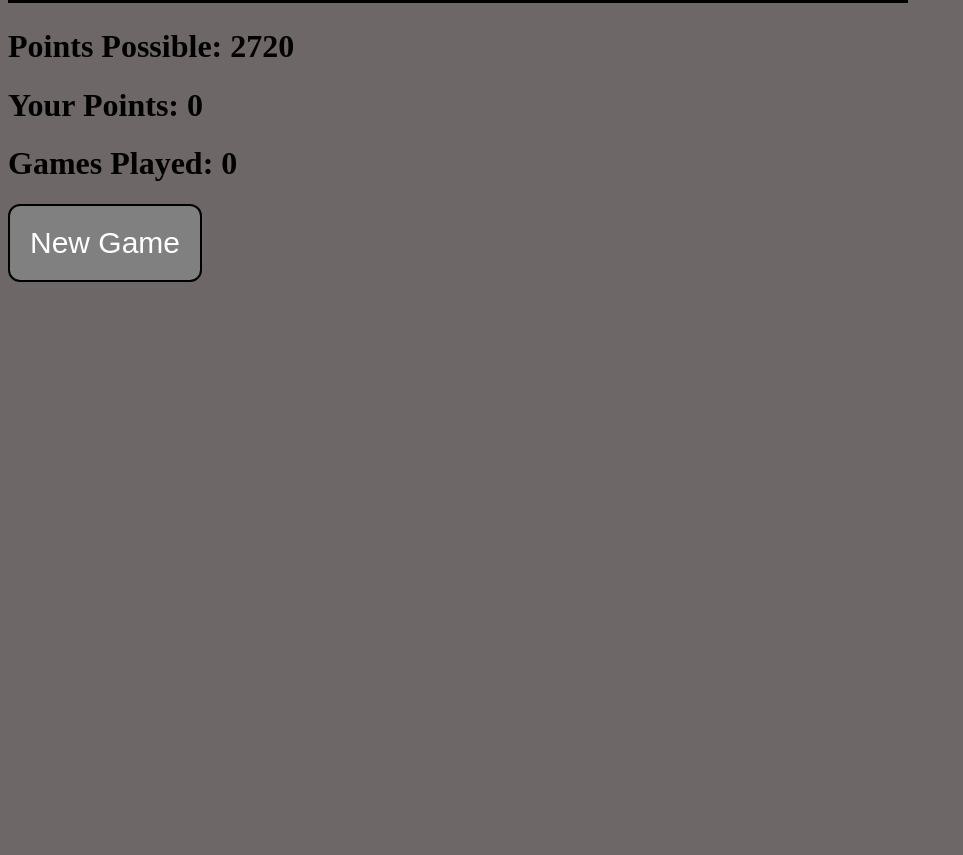
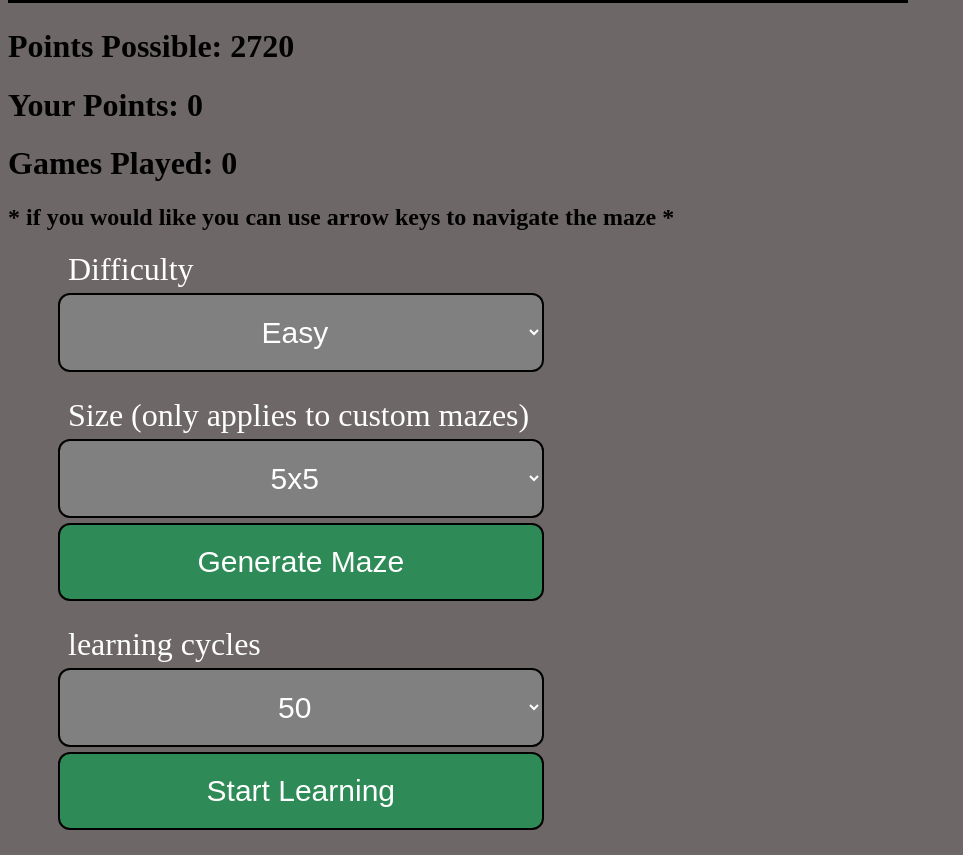
Before and after one commit to ColtonMakesStuff/machine_learning_maze, a plain HTML site: page index.html in a window 1280 px wide. Shown: the part 905-1760 px from the top of the page, without its empty margins (0-963 px from the left). Before the commit the page ends 1195 px from the top, so only its background shows below. Drawn offline with Linux system fonts and the light colour scheme.

Commit message:
added user friendly styling and buttons nothing is actve yet though on the page

```diff
--- a/index.html
+++ b/index.html
@@ -10,10 +10,55 @@
         body {
             background-color: rgb(110, 103, 103);
         }
+        .control-group {
+    display: flex;
+    flex-direction: column;
+    margin-bottom: 20px;
+    margin-left: 50px;
+}
+
+.control-group label {
+    display: flex;
+    margin-left: 10px;
+    max-width: 100%;
+    margin-bottom: 5px;
+    font-size: xx-large;
+    color: white;
+}
+select {
+    display: flex;
+    text-align: center;
+    max-width: 40%;
+    margin-bottom: 5px;
+    font-weight: lighter;
+    font-size: xx-large;
+    color: white;
+}
+.customButton {
+    display:flex;
+    justify-content: center;
+    max-width: 40%;
+    margin-bottom: 5px;
+    font-weight: lighter;
+    font-size: xx-large;
+    color: white;
+    font-size: 30px;
+    background-color: seagreen;
+    border: 2px solid black;
+    color: white;
+    border-radius: 12px;
+    padding: 20px;
+}
+.customButton:hover {
+    background-color: rgb(135, 178, 135);
+}
+.customButton:active {
+    background-color: rgb(84, 90, 84);
+}
     </style>
 
    <!-- <script src="./js/data/collisions.js"></script> -->
-   <script type="module" src="index.js" style="background-color: grey;">
+   <script type="module" src="index.js">
    </script>
    <canvas id="myCanvas" width="900" height="900"></canvas>
 
@@ -22,8 +67,62 @@
    <h1 id="pointsScored">Your Points: 0</h1>
    <h1 id="gamesPlayed">Games Played: 0</h1>
 
-   <!-- i need a button called newGameButton to be able to press -->
-   <button id="newGameButton" style="font-size: 30px; background-color: grey; border: 2px solid black; color: white; border-radius: 12px; padding: 20px;">New Game</button>
+   <h2>* if you would like you can use arrow keys to navigate the maze *</h2>
+   <!--  i need a generate maze button -->
+   <!-- i need a dropdoen menu with the options easy hard and custom -->
+
+
+   <div class="control-group">
+    <label for="difficulty">Difficulty</label>
+    <select id="difficulty" style="font-size: 30px; background-color: grey; border: 2px solid black; color: white; border-radius: 12px; padding: 20px;">
+        <!-- options -->
+        <option value="easy">Easy</option>
+        <option value="hard">Hard</option>
+        <option value="custom">Custom</option>
+    </select>
+</div>
+<div class="control-group">
+    <label for="size">Size (only applies to custom mazes)</label>
+    <select id="size" style="font-size: 30px; background-color: grey; border: 2px solid black; color: white; border-radius: 12px; padding: 20px;">
+        <!-- options -->
+        <option value="5">5x5</option>
+        <option value="6">6x6</option>
+        <option value="7">7x7</option>
+        <option value="8">8x8</option>
+        <option value="9">9x9</option>
+        <option value="11">11x11</option>
+        <option value="10">10x10</option>
+        <option value="12">12x12</option>
+        <option value="13">13x13</option>
+        <option value="14">14x14</option>
+        <option value="15">15x15</option>
+        <option value="16">16x16</option>
+        <option value="17">17x17</option>
+        <option value="18">18x18</option>
+        <option value="19">19x19</option>
+        <option value="20">20x20</option>
+    </select>
+    <button class="customButton" id="generateMazeButton" >Generate Maze</button>
+
+</div>
+<!-- Repeat for each control group -->
+
+
+<div class="control-group">
+    <label for="size">learning cycles</label>
+    <select id="size" style="font-size: 30px; background-color: grey; border: 2px solid black; color: white; border-radius: 12px; padding: 20px;">
+        <!-- options -->
+        <option value="50">50</option>
+        <option value="100">100</option>
+        <option value="500">500</option>
+        <option value="1000">1000</option>
+    </select>
+
+<button class="customButton"  id="startLearningButton" >Start Learning</button>
+</div>
+
+   <!-- i need a button called newGameButton to be able to press
+   <button id="newGameButton" style="font-size: 30px; background-color: grey; border: 2px solid black; color: white; border-radius: 12px; padding: 20px;">New Game</button> -->
 
  </body>
 
--- a/index.js
+++ b/index.js
@@ -580,50 +580,6 @@ function restartGame() {
 
 
 
-// this is the function that will handle the keydown events and move the gamePiece
-function handleKeyDown(event) {
-    let direction;
-    switch (event.key) {
-        case 'ArrowLeft':
-            direction = 'left';
-            break;
-        case 'ArrowRight':
-            direction = 'right';
-            break;
-        case 'ArrowUp':
-            direction = 'up';
-            break;
-        case 'ArrowDown':
-            direction = 'down';
-            break;
-        case 'Enter':
-            restartGame()
-            break;
-        case 'r':
-            sarsa.runMultipleTimes(sarsa.numOfIterations)
-            break;
-        case 'q':
-            gameOver = true;
-            break;
-        case 's':
-        break;
-    }
-    if (direction) {
-
-        let SAR = gamePiece.moveGamePiece(direction)
-
-    }
-}
-
-// this is the event listener that will listen for the keydown events and call the handleKeyDown function
-document.addEventListener('keydown', handleKeyDown);
-
-// i need to switch to having a start neww game button that starts the process of creating a new maze and gamePiece
-
-let newGameButton = document.getElementById('newGameButton')
-newGameButton.addEventListener('click', () => {
-    restartGame()
-})
 
 
 
@@ -863,4 +819,49 @@ const startSolver = () => {
     intervalId = setInterval(gameLoop, 5);
 }
 
-// Somewhere else in your code, you can set gameOver to true to stop the game loop
+
+
+// this is the function that will handle the keydown events and move the gamePiece
+function handleKeyDown(event) {
+    let direction;
+    switch (event.key) {
+        case 'ArrowLeft':
+            direction = 'left';
+            break;
+        case 'ArrowRight':
+            direction = 'right';
+            break;
+        case 'ArrowUp':
+            direction = 'up';
+            break;
+        case 'ArrowDown':
+            direction = 'down';
+            break;
+        case 'Enter':
+            restartGame()
+            break;
+        case 'r':
+            sarsa.runMultipleTimes(sarsa.numOfIterations)
+            break;
+        case 'q':
+            gameOver = true;
+            break;
+        case 's':
+        break;
+    }
+    if (direction) {
+
+        let SAR = gamePiece.moveGamePiece(direction)
+
+    }
+}
+
+// this is the event listener that will listen for the keydown events and call the handleKeyDown function
+document.addEventListener('keydown', handleKeyDown);
+
+// i need to switch to having a start neww game button that starts the process of creating a new maze and gamePiece
+
+let newGameButton = document.getElementById('newGameButton')
+newGameButton.addEventListener('click', () => {
+    restartGame()
+})
```
Also changed, not shown: index.css (added).
